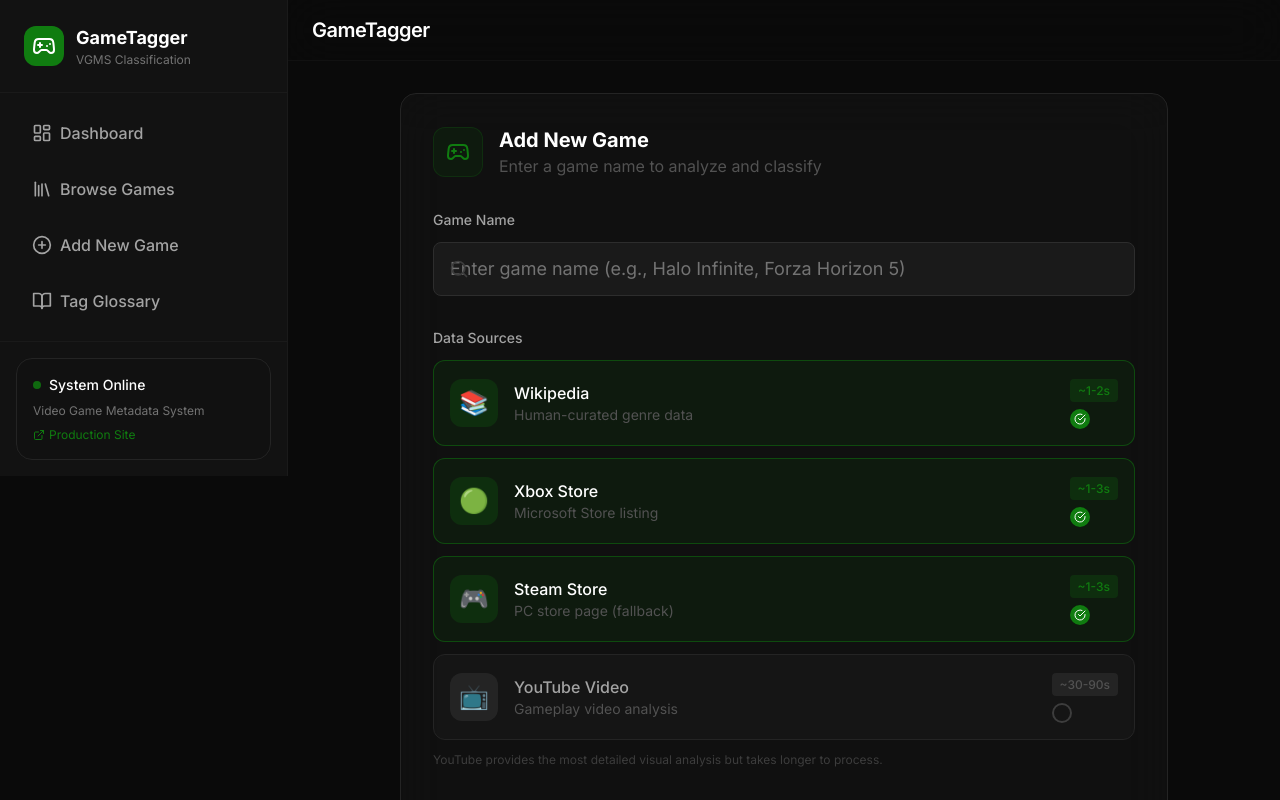
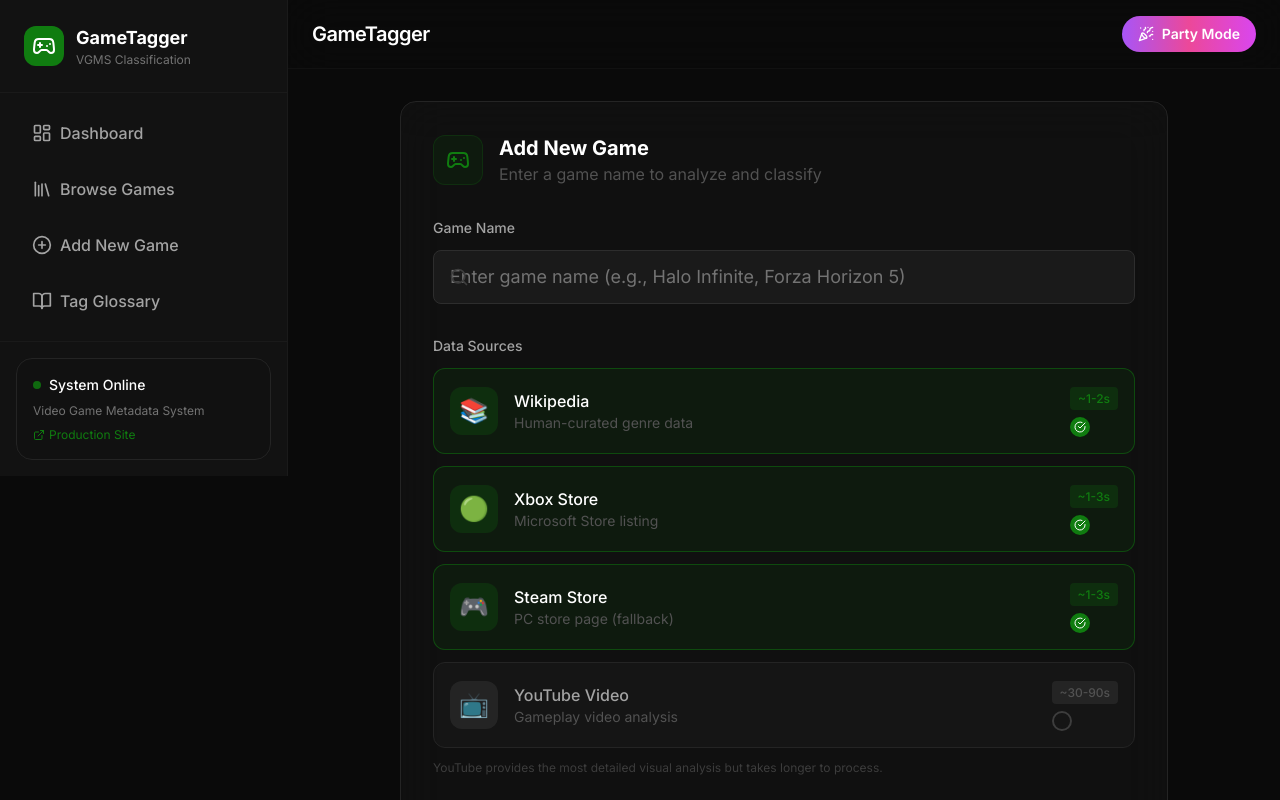
Before and after one commit to kpflynn82/gametagger-web, a React (Vite) app in the folder frontend/: page /analyze in a window 1280 px wide. Shown: the top 800 px of the page. Built offline with nearby package versions, Linux system fonts and the light colour scheme.

Commit message:
Re-enable party mode button for demo

```diff
--- a/frontend/src/App.tsx
+++ b/frontend/src/App.tsx
@@ -8,7 +8,7 @@
   Menu,
   X,
   ExternalLink,
-  // PartyPopper  // Uncomment for party mode
+  PartyPopper
 } from 'lucide-react';
 import { useState, useCallback, useRef } from 'react';
 import Dashboard from './components/Dashboard';
@@ -119,9 +119,7 @@
   );
 }
 
-// Party mode hook - rename to usePartyMode when enabling
-// @ts-expect-error - Intentionally unused until demo
-function _usePartyMode() {
+function usePartyMode() {
   const containerRef = useRef<HTMLDivElement | null>(null);
   const animationRef = useRef<number>(0);
 
@@ -295,10 +293,9 @@
 
 function Header({ onMenuClick }: { onMenuClick: () => void }) {
   const location = useLocation();
-  // Party mode - uncomment to enable:
-  // const startParty = usePartyMode();
-  // const [partyMode, setPartyMode] = useState(false);
-  // const handlePartyMode = () => { setPartyMode(true); startParty(); setTimeout(() => setPartyMode(false), 3500); };
+  const startParty = usePartyMode();
+  const [partyMode, setPartyMode] = useState(false);
+  const handlePartyMode = () => { setPartyMode(true); startParty(); setTimeout(() => setPartyMode(false), 3500); };
 
   const getPageTitle = () => {
     switch (location.pathname) {
@@ -341,7 +338,6 @@
           </div>
         </div>
 
-        {/* Party button - uncomment to enable:
         <button
           onClick={handlePartyMode}
           disabled={partyMode}
@@ -359,7 +355,6 @@
           <PartyPopper className="h-4 w-4" />
           <span className="hidden sm:inline">Party Mode</span>
         </button>
-        */}
       </div>
     </header>
   );
```
